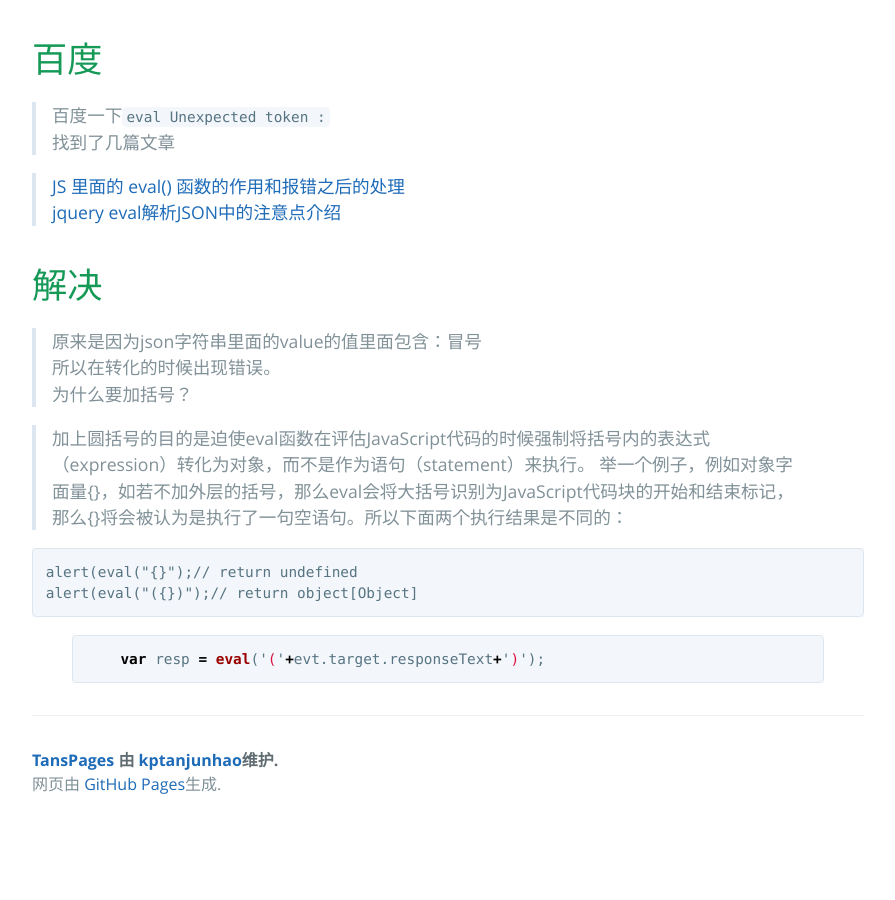
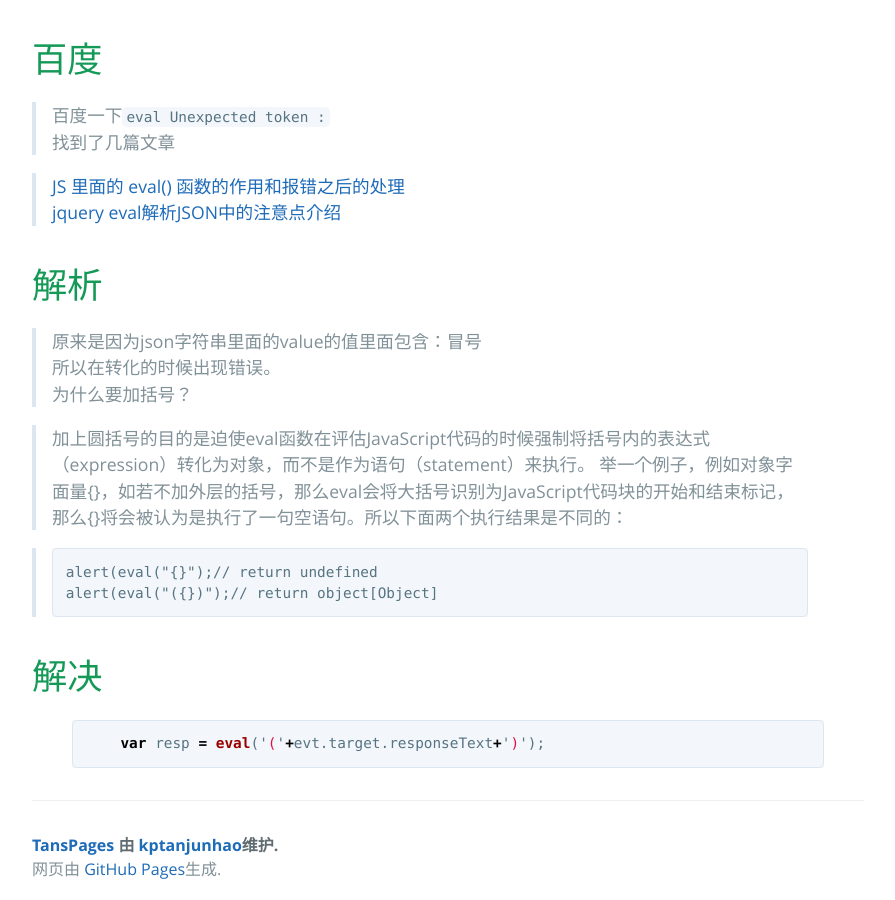
Before and after one commit to kptanjunhao/TansPages, a Jekyll site: the page built from _posts/2017-09-17-eval你怎么了.markdown, in a window 1280 px wide and 900 px high, scrolled down 898 px. Shown: the whole window, without its empty margins (192-1087 px from the left). Built offline with Jekyll 4.4.1, drawn with Linux system fonts in a browser that asks for light colours; before the commit the page ends 1726 px from its top, so only the background shows below that.

Commit message:
update post

````diff
--- a/_posts/2017-09-17-eval你怎么了.markdown
+++ b/_posts/2017-09-17-eval你怎么了.markdown
@@ -29,7 +29,7 @@ categories: technology
 >[jquery eval解析JSON中的注意点介绍](http://www.jb51.net/article/40842.htm)
 
 
-# 解决
+# 解析
 >原来是因为json字符串里面的value的值里面包含：冒号
 >所以在转化的时候出现错误。
 >为什么要加括号？
@@ -37,10 +37,12 @@ categories: technology
 >加上圆括号的目的是迫使eval函数在评估JavaScript代码的时候强制将括号内的表达式（expression）转化为对象，而不是作为语句（statement）来执行。
 举一个例子，例如对象字面量{}，如若不加外层的括号，那么eval会将大括号识别为JavaScript代码块的开始和结束标记，那么{}将会被认为是执行了一句空语句。所以下面两个执行结果是不同的：
 
-```
-alert(eval("{}");// return undefined
-alert(eval("({})");// return object[Object]
-```
+>```
+>alert(eval("{}");// return undefined
+>alert(eval("({})");// return object[Object]
+>```
+
+# 解决
 >
 {% highlight javascript %}
     var resp = eval('('+evt.target.responseText+')');
````
